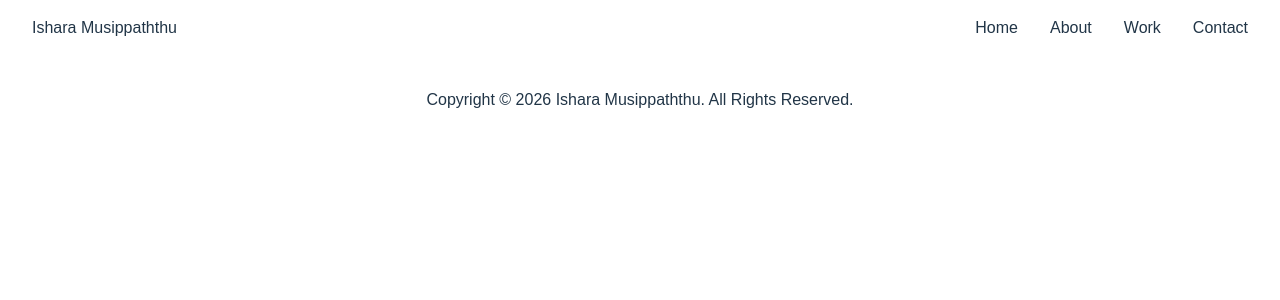
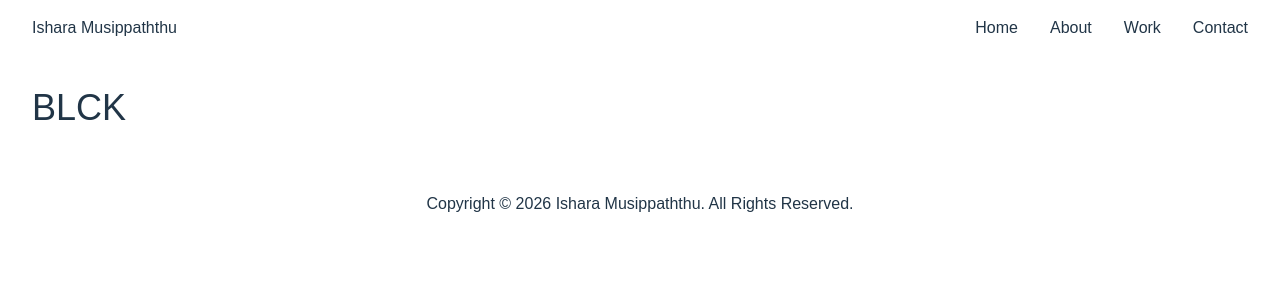
Before and after one commit to ishrdev/portfolio, a React (Vite) app: page /projects/blck in a window 1280 px wide. Shown: the top 300 px of the page. Built offline with nearby package versions, Linux system fonts and the light colour scheme; a web font is replaced by a local one.

Commit message:
feat: add page for project BLCK

```diff
--- a/src/App.tsx
+++ b/src/App.tsx
@@ -3,6 +3,7 @@ import { BrowserRouter, Routes, Route } from 'react-router-dom'
 import Home from './pages/Home.tsx'
 import Navbar from './components/Navbar'
 import Work from './pages/Work.tsx'
+import BLCK from './pages/BLCK.tsx'
 
 import './App.css'
 
@@ -14,6 +15,7 @@ function App() {
         <Routes>
           <Route path='/' element={<Home />}/>
           <Route path='/work' element={<Work />}/>
+          <Route path='/projects/blck' element={<BLCK />}/>
         </Routes>
       </BrowserRouter>
       <footer className='m-8'>
--- /dev/null
+++ b/src/pages/BLCK.tsx
@@ -0,0 +1,11 @@
+function BLCK() {
+  return (
+    <>
+    <div className="flex flex-col w-full justify-center items-start p-8 gap-16 text-left">
+      <div className="title text-4xl">BLCK</div>
+    </div>
+    </>
+  )
+}
+
+export default BLCK
```
